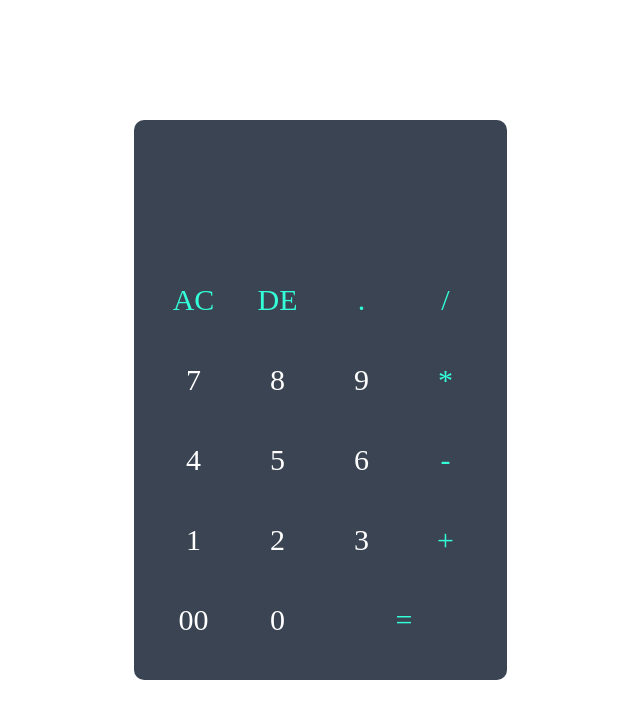
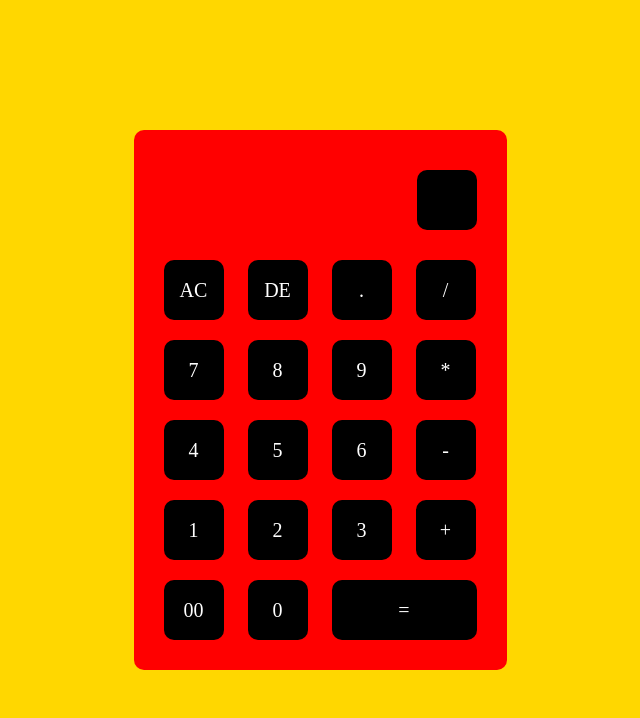
Before and after one commit to sholyjay/Calculator-Set, a plain HTML site: page index.html in a window 1280 px wide. Shown: the whole page, without its empty margins (320-960 px from the left). Drawn offline with Linux system fonts and the light colour scheme.

Commit message:
style.css

```diff
--- a/style.css
+++ b/style.css
@@ -8,14 +8,14 @@
 .container{
     width: 100%;
     height: 100vh;
-    background: white;
+    background: gold;
     display: flex;
     align-items: center;
     justify-content: center;
 }
 
 .calculator{
-    background: #3a4452;
+    background: red;
     padding: 20px;
     border-radius: 10px;
 }
@@ -23,15 +23,15 @@
 form .display{
     display: flex;
     justify-content: flex-end;
-    margin: 20px 0;
+    margin: 10px 0;
 }
 
 form .display input{
     text-align: right;
     display: 1;
     font-size: 45px;
-    font-weight: 700;
     box-shadow: none;
+
 }
 
 .calculator form input{
@@ -41,10 +41,9 @@ form .display input{
     height: 60px;
     border-radius: 10px;
     box-shadow: -8px, -8px, 15px rgba(255, 255, 255, 0.1);
-    background: transparent;
-    font-size: 30px;
-    font-weight: 400;
-    color: #fff;
+    background: black;
+    font-size: 20px;
+    color: white;
     cursor: pointer;
     margin: 10px;
 }
@@ -54,5 +53,5 @@ form input.equal{
 }
 
 form input.operator{
- color: #33ffd8;
+ color: white;
 }
```
